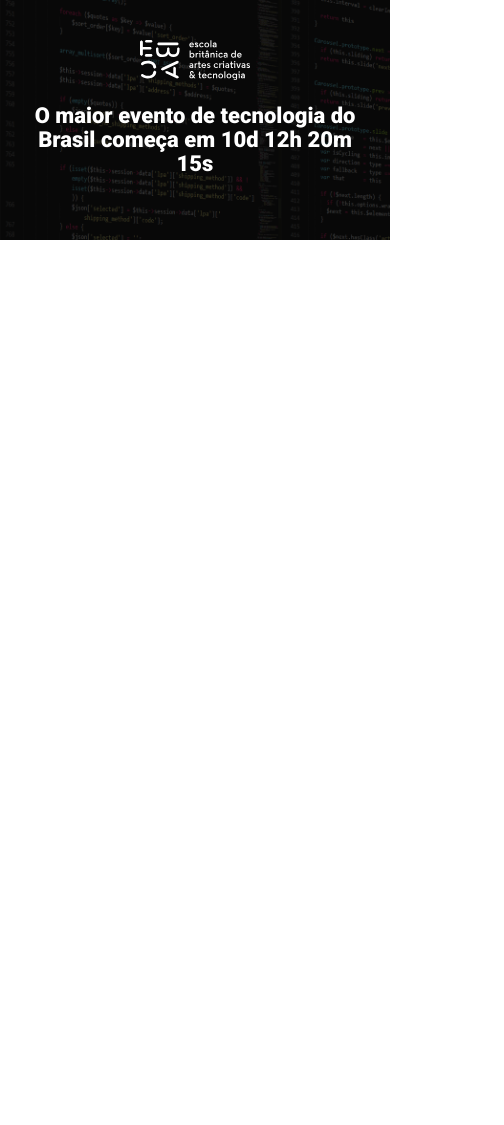
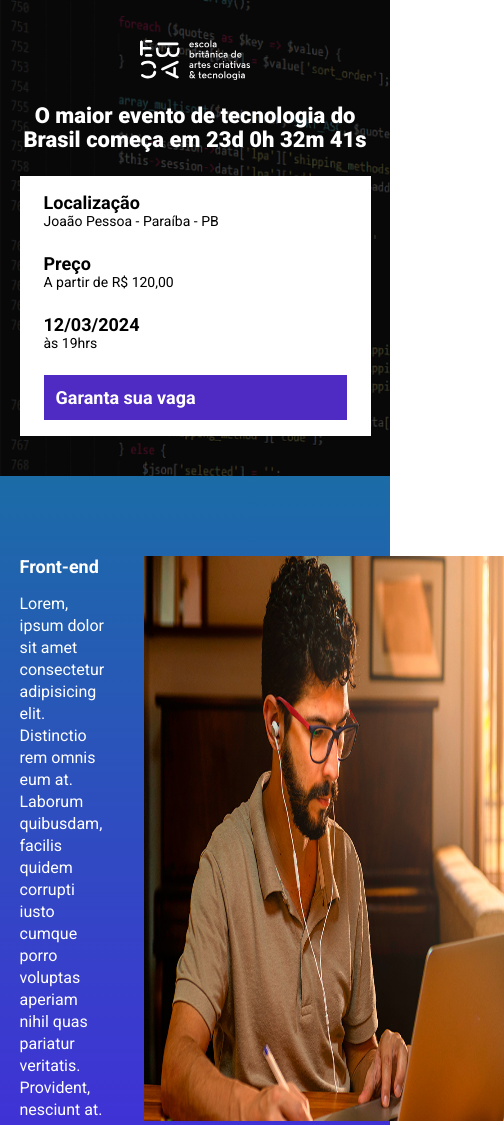
Before and after one commit to AugustoCedric/ebac_tech_talks, a website built with Parcel: page src/index.html in a window 390 px wide. Shown: the top 1125 px of the page, 504 px wide, since content can reach past the window. Before the commit the page ends 844 px from the top, so only its background shows below. Built offline with nearby package versions, Linux system fonts and the light colour scheme.

Commit message:
criando a contagem regressiva

```diff
--- a/package.json
+++ b/package.json
@@ -2,9 +2,9 @@
   "name": "ex-m22",
   "version": "1.0.0",
   "description": "",
-  "main": "index.js",
   "scripts": {
     "dev": "parcel src/index.html src/styles/main.scss src/scripts/main.js",
+    "build": "parcel src/index.html",
     "test": "echo \"Error: no test specified\" && exit 1"
   },
   "keywords": [],
--- a/src/index.html
+++ b/src/index.html
@@ -12,6 +12,9 @@
     <!-- meu css -->
     <link rel="stylesheet" href="./styles/main.scss">
 
+    <!-- AOS -->
+    <link rel="stylesheet" href="https://unpkg.com/aos@next/dist/aos.css" />
+
     <title>EBAC Tech Talks</title>
 </head>
 
@@ -20,16 +23,76 @@
         <div class="container">
             <img class="hero__logo" src="./images/ebac_logo.svg" alt="EBAC">
             <p class="hero__text">
-                O maior evento de tecnologia do Brasil começa em 10d 12h 20m 15s
+                O maior evento de tecnologia do Brasil começa em <span id="contador"></span>
             </p>
+            <div class="infos-bar">
+                <ul class="infos-bar__infos">
+                    <li class="infos-bar__infos__item"><b>Localização</b> Joaão Pessoa - Paraíba - PB</li>
+                    <li class="infos-bar__infos__item"><b>Preço</b> A partir de R$ 120,00</li>
+                    <li class="infos-bar__infos__item"><b>12/03/2024</b> às 19hrs</li>
+                </ul>
+                <a href="" class="button button--primary">Garanta sua vaga</a>
+            </div>
         </div>
     </header>
+    <section class="event event--frontend">
+        <div class="container" data-aos="fade-right">
+            <div class="event__details">
+                <h2 class="event__details__title">Front-end</h2>
+                <p class="event__details__description">
+                    Lorem, ipsum dolor sit amet consectetur adipisicing elit. Distinctio rem omnis eum at. Laborum
+                    quibusdam, facilis quidem corrupti iusto cumque porro voluptas aperiam nihil quas pariatur
+                    veritatis. Provident, nesciunt at.
+                </p>
+            </div>
+            <img class="event__image" src="./images/frontend.png" alt="front-end">
+        </div>
+    </section>
+    <section class="event event--ux-ui event--image-left">
+        <div class="container" data-aos="fade-left">
+            <div class="event__details">
+                <h2 class="event__details__title">Ux - Ui</h2>
+                <p class="event__details__description">
+                    Lorem, ipsum dolor sit amet consectetur adipisicing elit. Distinctio rem omnis eum at. Laborum
+                    quibusdam, facilis quidem corrupti iusto cumque porro voluptas aperiam nihil quas pariatur
+                    veritatis. Provident, nesciunt at.
+                </p>
+            </div>
+            <img class="event__image" src="./images/frontend.png" alt="front-end">
+        </div>
+    </section>
+    <section class="event event--data-science">
+        <div class="container" data-aos="fade-right">
+            <div class="event__details">
+                <h2 class="event__details__title">Data Science</h2>
+                <p class="event__details__description">
+                    Lorem, ipsum dolor sit amet consectetur adipisicing elit. Distinctio rem omnis eum at. Laborum
+                    quibusdam, facilis quidem corrupti iusto cumque porro voluptas aperiam nihil quas pariatur
+                    veritatis. Provident, nesciunt at.
+                </p>
+            </div>
+            <img class="event__image" src="./images/frontend.png" alt="front-end">
+        </div>
+    </section>
+    <section class="event event--backend event--image-left">
+        <div class="container" data-aos="fade-left">
+            <div class="event__details">
+                <h2 class="event__details__title">Back-end</h2>
+                <p class="event__details__description">
+                    Lorem, ipsum dolor sit amet consectetur adipisicing elit. Distinctio rem omnis eum at. Laborum
+                    quibusdam, facilis quidem corrupti iusto cumque porro voluptas aperiam nihil quas pariatur
+                    veritatis. Provident, nesciunt at.
+                </p>
+            </div>
+            <img class="event__image" src="./images/frontend.png" alt="front-end">
+        </div>
+    </section>
 
 
 
 
-
-
+    <!-- AOS -->
+    <script src="https://unpkg.com/aos@next/dist/aos.js"></script>
     <!-- meu Js -->
     <script src="./scripts/main.js"></script>
 </body>
--- a/src/scripts/main.js
+++ b/src/scripts/main.js
@@ -1 +1,30 @@
-console.log("Olá mundo!");
+AOS.init();
+
+const dataDoEvento = new Date("Mar 12, 2024 19:00:00");
+const timeStampDoEvento = dataDoEvento.getTime();
+
+const contaAsHoras = setInterval(function () {
+  const agora = new Date();
+  const timeStampAtual = agora.getTime();
+
+  const distaciaAteOEvento = timeStampDoEvento - timeStampAtual;
+
+  const diasEmMs = 1000 * 60 * 60 * 24;
+  const horaEmMs = 1000 * 60 * 60;
+  const minutoEmMs = 1000 * 60;
+
+  const diasAteOEvento = Math.floor(distaciaAteOEvento / diasEmMs);
+  const horasAteOEvento = Math.floor((distaciaAteOEvento % diasEmMs) / horaEmMs);
+  const minutosAteOEvento =
+    Math.floor((distaciaAteOEvento % horaEmMs) / minutoEmMs);
+  const segundosAteOEvento = Math.floor((distaciaAteOEvento % minutoEmMs) / 1000);
+
+  document.getElementById(
+    "contador"
+  ).innerHTML = `${diasAteOEvento}d ${horasAteOEvento}h ${minutosAteOEvento}m ${segundosAteOEvento}s`;
+
+  if (distaciaAteOEvento < 0) {
+    clearInterval(contaAsHoras);
+    document.getElementById("contador").innerHTML = "Evendo expirado";
+  }
+}, 1000);
--- /dev/null
+++ b/src/styles/_event.scss
@@ -0,0 +1,63 @@
+@use "variables";
+
+.event {
+  padding: 80px 0;
+
+  &--frontend {
+    background-image: linear-gradient(variables.$blue1, variables.$blue2);
+  }
+
+  &--ux-ui {
+    background-image: linear-gradient(variables.$blue2, variables.$pink);
+  }
+
+  &--data-science {
+    background-image: linear-gradient(variables.$pink, variables.$yellow);
+  }
+
+  &--backend {
+    background-image: linear-gradient(variables.$yellow, variables.$pink);
+  }
+
+  &--image-left{
+    .container{
+      flex-direction: row-reverse;
+    }
+  }
+  .container {
+    display: flex;
+    gap: 40px;
+
+    @media (max-width: 640px) {
+      .container {
+        display: block;
+      }
+
+      &__image {
+        width: 100%;
+      }
+
+      &__details {
+        margin-right: 0;
+        margin-bottom: 16px;
+      }
+    }
+  }
+
+  &__image {
+    max-width: 360px;
+  }
+
+  &__details {
+
+    &__title {
+      font-size: 18px;
+      font-weight: bold;
+      margin-bottom: 16px;
+    }
+
+    &__description {
+      line-height: 22px;
+    }
+  }
+}
--- a/src/styles/_hero.scss
+++ b/src/styles/_hero.scss
@@ -1,3 +1,5 @@
+@use "variables";
+
 .hero {
   padding-top: 64px;
   padding-bottom: 100px;
@@ -16,7 +18,7 @@
     left: 0;
     width: 100%;
     height: 100%;
-    background-color: #000;
+    background-color: variables.$secondaryTextColor;
     content: "";
     opacity: 0.7;
   }
--- /dev/null
+++ b/src/styles/_variables.scss
@@ -0,0 +1,8 @@
+$textColor:#fff;
+$secondaryTextColor:#000;
+
+$blue1:#1b6ca7;
+$blue2:#442bdb;
+$pink:#89223B;
+$yellow:#9C791D;
+$purple:#4f2ac3;
--- /dev/null
+++ b/src/styles/components/_buttons.scss
@@ -0,0 +1,25 @@
+@use "../variables";
+
+.button {
+  padding: 12px;
+  font-size: 18px;
+  font-weight: bold;
+  text-decoration: none;
+  text-align: center;
+  white-space: nowrap;
+
+  &--primary {
+    color: variables.$textColor;
+    background-color: variables.$purple;
+  }
+
+  @media (max-width: 640px) {
+    display: block;
+    width: 100%;
+  }
+
+  @media (max-width: 1024px) {
+    display: flex;
+    align-items: center;
+  }
+}
--- /dev/null
+++ b/src/styles/components/_infos_bar.scss
@@ -0,0 +1,41 @@
+@use "../variables";
+
+.infos-bar {
+  padding: 16px 24px;
+  background-color: variables.$textColor;
+  display: flex;
+  justify-content: space-between;
+
+  &__infos {
+    display: flex;
+    gap: 40px;
+    &__item {
+      font-size: 14px;
+      color:variables.$secondaryTextColor;
+
+      b {
+        color: variables.$secondaryTextColor;
+        font-size: 18px;
+        display: block;
+      }
+    }
+  }
+
+  @media (max-width: 640px) {
+    display: block;
+
+    &__infos {
+      display: block;
+
+      &__item {
+        margin-bottom: 24px;
+      }
+    }
+  }
+
+  @media (max-width: 1024px) {
+    &__infos {
+      gap: 16px;
+    }
+  }
+}
--- a/src/styles/main.scss
+++ b/src/styles/main.scss
@@ -1,11 +1,16 @@
 @use "hero";
+@use "components/infos_bar";
+@use "components/buttons";
+@use "event";
+@use "variables";
 
 * {
   margin: 0;
   padding: 0;
   box-sizing: border-box;
   font-family: Roboto, sans-serif;
-  color: #fff;
+  color:variables.$textColor;
+  list-style: none;
 }
 
 .container {
@@ -13,13 +18,11 @@
   width: 100%;
   margin: 0 auto;
 
-    @media (max-width:640px) {
-        max-width:80%;
-    }
+  @media (max-width: 640px) {
+    max-width: 80%;
+  }
 
-
-    @media (max-width:1024px) {
-        max-width:90%;
-    }
-
+  @media (max-width: 1024px) {
+    max-width: 90%;
+  }
 }
```
